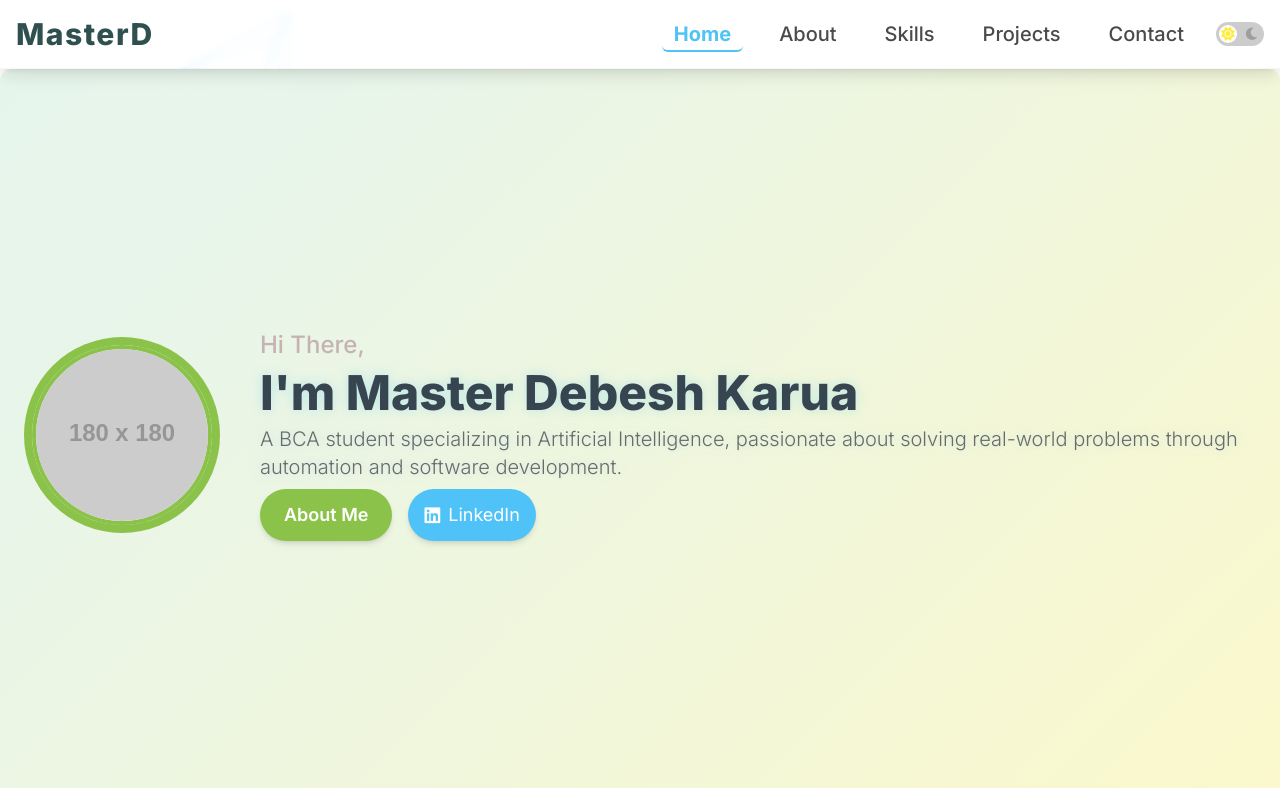
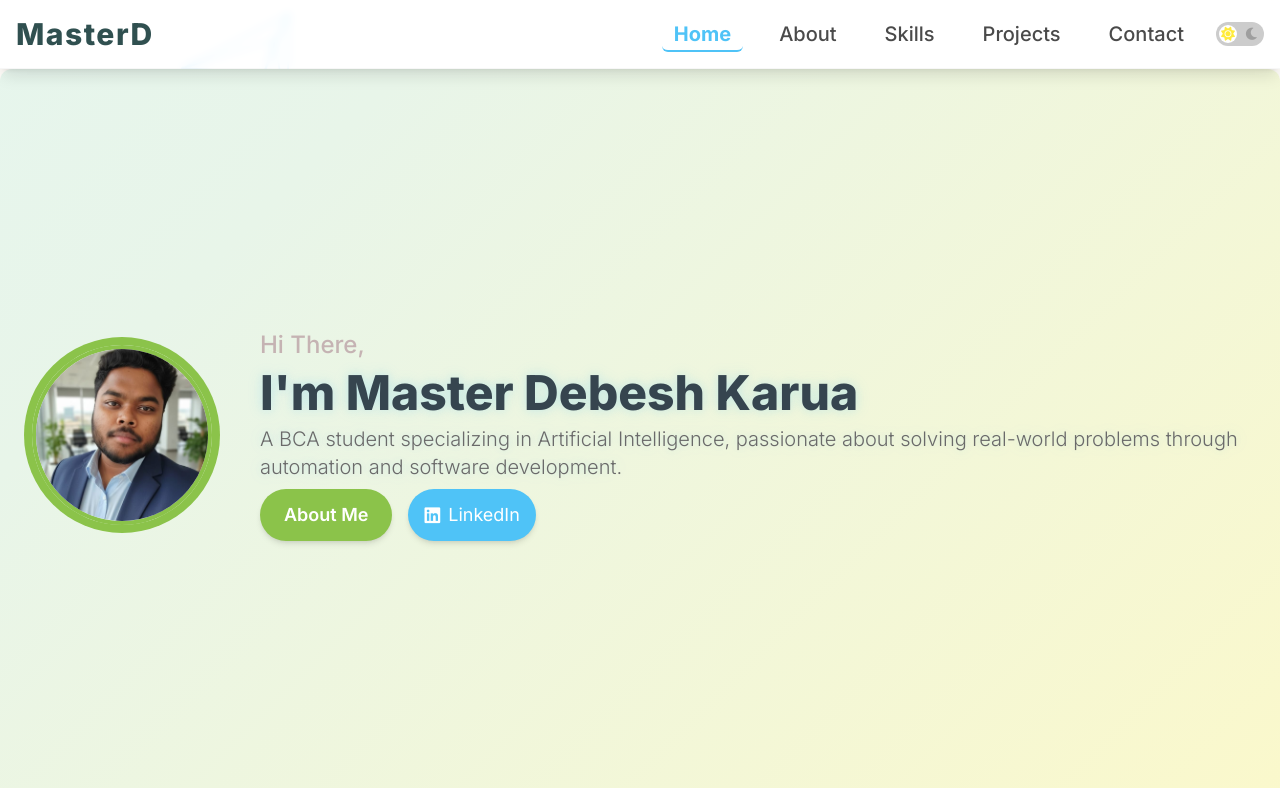
Before and after one commit to Iamsinmaster/Personal_Portfolio_Website, a plain HTML site: page index.html in a window 1280 px wide. Shown: the top 788 px of the page. Drawn offline with nearby package versions, Linux system fonts and the light colour scheme; placeholder pictures from the web are drawn by us.

Commit message:
Update index.html

```diff
--- a/index.html
+++ b/index.html
@@ -46,7 +46,7 @@
     <section id="home-hero" class="relative z-10 py-16 sm:py-24 rounded-b-xl shadow-lg">
         <div class="container mx-auto px-4 hero-content">
             <div class="hero-img-container">
-                <img src="inn.jpg" alt="Master Debesh Karua" class="hero-img" onerror="this.onerror=null; this.src='https://placehold.co/180x180/BDC3C7/2C3E50?text=Load+Error';">
+                <img src="ann.jpg" alt="Master Debesh Karua" class="hero-img" onerror="this.onerror=null; this.src='https://placehold.co/180x180/BDC3C7/2C3E50?text=Load+Error';">
             </div>
             <div class="hero-text">
                 <p id="hi-there-text" class="text-xl sm:text-2xl font-medium mb-1 fade-in-slide-up" style="animation-delay: 0.8s;">Hi There,</p>
@@ -222,4 +222,5 @@
 
     <script src="script.js"></script>
 </body>
+
 </html>
```
